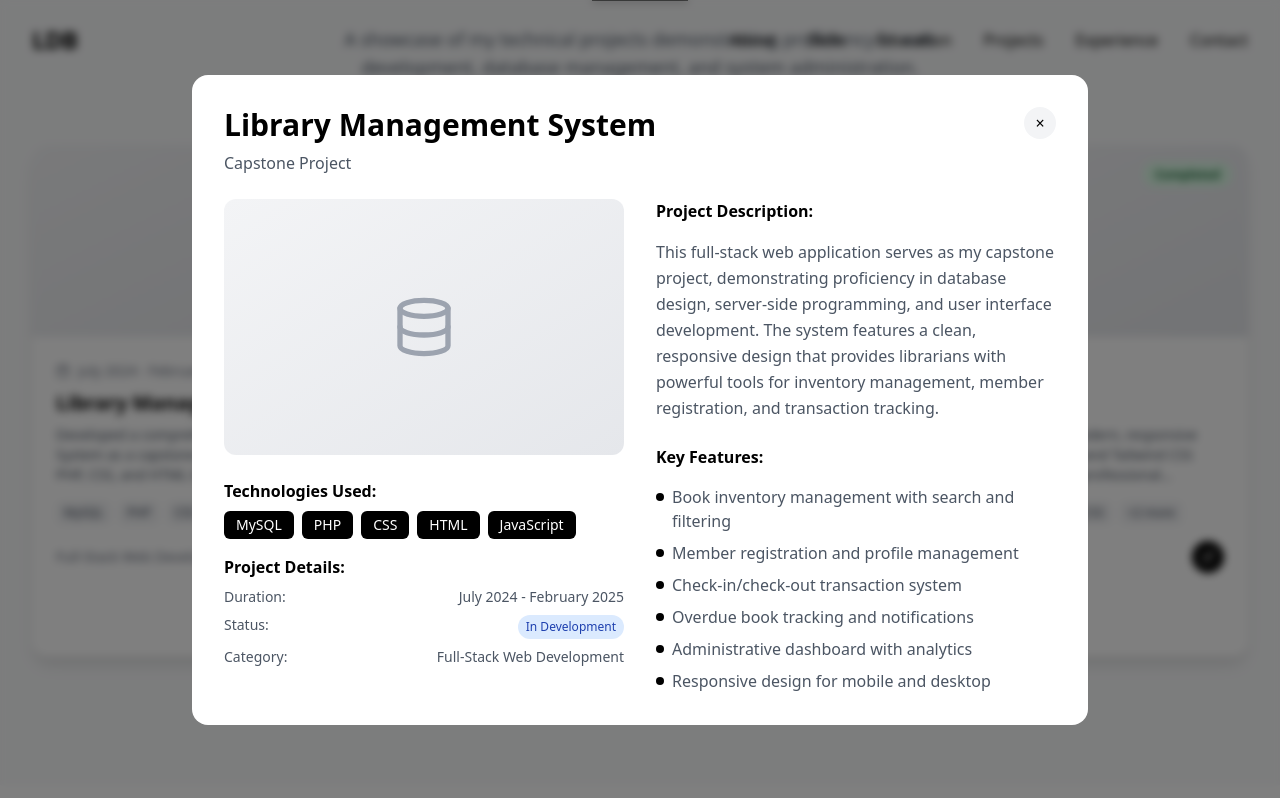
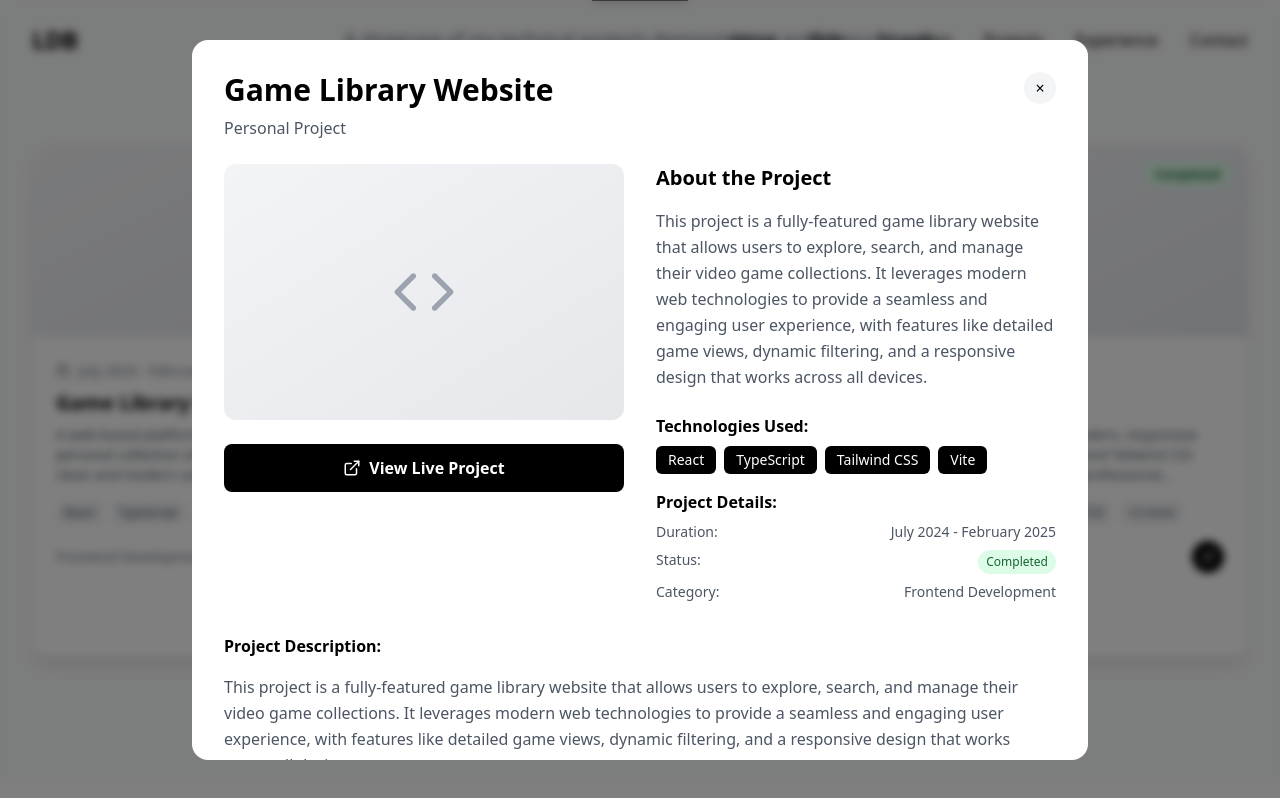
Before and after one commit to HesuCrypt/Portfolio, a React (Vite) app: page / in a window 1280 px wide. Both pictures are taken after a click on the element 224 px from the left and 5350 px from the top of the page. Shown: the part 4950-5748 px from the top of the page. Built offline with nearby package versions, Linux system fonts and the light colour scheme.

Commit message:
Update project to Game Library and add live link

```diff
--- a/src/components/Projects.tsx
+++ b/src/components/Projects.tsx
@@ -6,6 +6,7 @@ interface Project {
   id: number;
   title: string;
   subtitle: string;
+  link?: string;
   period: string;
   status: 'Completed' | 'In Development';
   description: string;
@@ -23,24 +24,24 @@ const Projects: React.FC = () => {
   const projects: Project[] = [
     {
       id: 1,
-      title: 'Library Management System',
-      subtitle: 'Capstone Project',
+      title: 'Game Library Website',
+      subtitle: 'Personal Project',
+      link: 'https://hesucrypt.github.io/game/',
       period: 'July 2024 - February 2025',
-      status: 'In Development',
-      description: 'Developed a comprehensive Library Management System as a capstone project, leveraging MySQL, PHP, CSS, and HTML to build an intuitive application for managing books, members, and transactions efficiently.',
-      longDescription: 'This full-stack web application serves as my capstone project, demonstrating proficiency in database design, server-side programming, and user interface development. The system features a clean, responsive design that provides librarians with powerful tools for inventory management, member registration, and transaction tracking.',
-      technologies: ['MySQL', 'PHP', 'CSS', 'HTML', 'JavaScript'],
+      status: 'Completed',
+      description: 'A web-based platform to browse and manage a personal collection of video games, built with a clean and modern user interface.',
+      longDescription: 'This project is a fully-featured game library website that allows users to explore, search, and manage their video game collections. It leverages modern web technologies to provide a seamless and engaging user experience, with features like detailed game views, dynamic filtering, and a responsive design that works across all devices.',
+      technologies: ['React', 'TypeScript', 'Tailwind CSS', 'Vite'],
       features: [
-        'Book inventory management with search and filtering',
-        'Member registration and profile management',
-        'Check-in/check-out transaction system',
-        'Overdue book tracking and notifications',
-        'Administrative dashboard with analytics',
-        'Responsive design for mobile and desktop'
+        'Dynamic game browsing with search and filtering',
+        'Detailed game information pages',
+        'User-based collections and wishlists',
+        'Responsive design for mobile and desktop',
+        'Integration with external game APIs'
       ],
-      category: 'Full-Stack Web Development',
+      category: 'Frontend Development',
       image: '/api/placeholder/600/400',
-      icon: Database
+      icon: Code
     },
     {
       id: 2,
@@ -237,6 +238,25 @@ const Projects: React.FC = () => {
                         <selectedProject.icon size={64} className="text-gray-400" />
                       </div>
 
+                      {selectedProject.link && (
+                        <a
+                          href={selectedProject.link}
+                          target="_blank"
+                          rel="noopener noreferrer"
+                          className="w-full flex items-center justify-center gap-2 bg-black text-white px-6 py-3 rounded-lg font-semibold hover:bg-gray-800 transition-all duration-300"
+                        >
+                          <ExternalLink size={18} />
+                          View Live Project
+                        </a>
+                      )}
+                    </div>
+
+                    <div>
+                      <h3 className="text-xl font-bold text-black mb-4">About the Project</h3>
+                      <p className="text-gray-600 leading-relaxed mb-6">
+                        {selectedProject.longDescription}
+                      </p>
+
                       <div className="space-y-4">
                         <div>
                           <h4 className="font-semibold text-black mb-2">Technologies Used:</h4>
@@ -273,8 +293,9 @@ const Projects: React.FC = () => {
                         </div>
                       </div>
                     </div>
+                  </div>
 
-                    <div>
+                  <div className="mt-8">
                     <h4 className="font-semibold text-black mb-4">Project Description:</h4>
                     <p className="text-gray-600 leading-relaxed mb-6">
                       {selectedProject.longDescription}
@@ -291,7 +312,6 @@ const Projects: React.FC = () => {
                     </ul>
                   </div>
                 </div>
-                </div>
               </motion.div>
             </motion.div>
           )}
```
Lines whose indentation alone changed are shown as unchanged.
